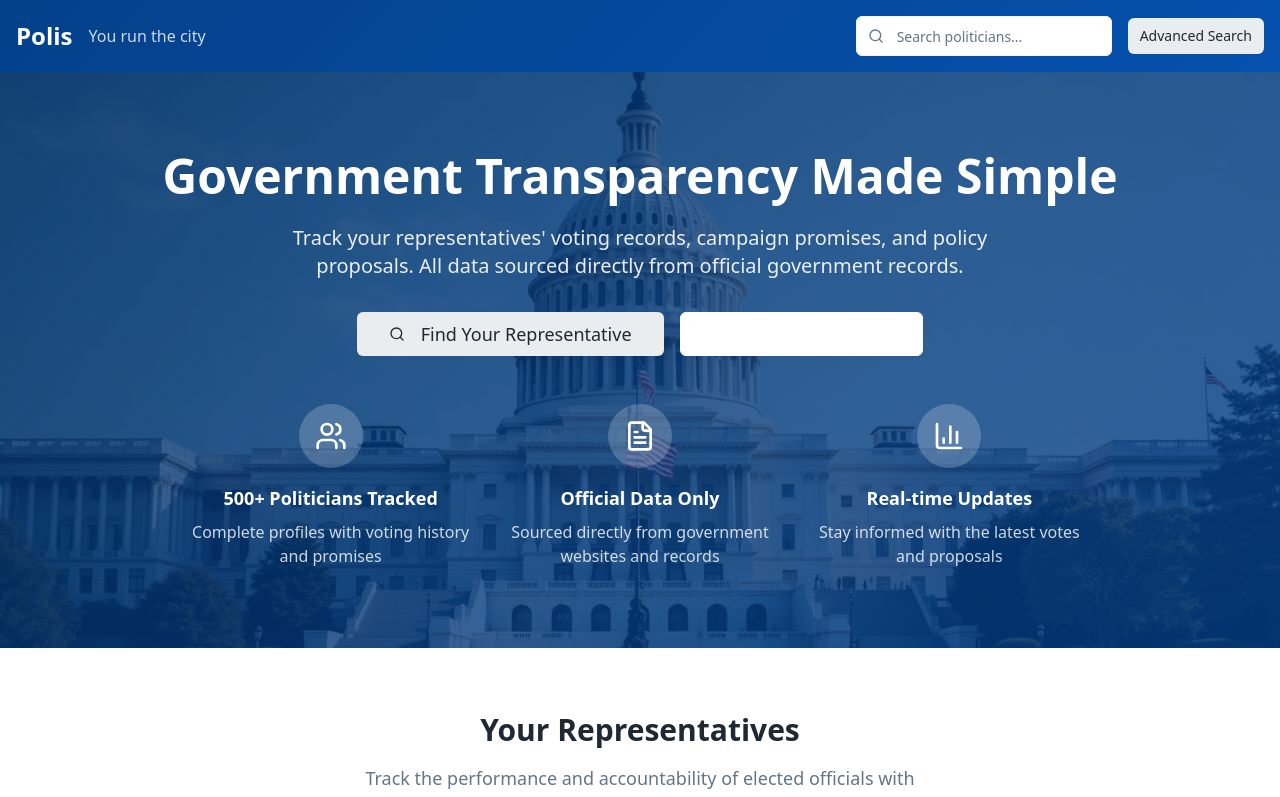
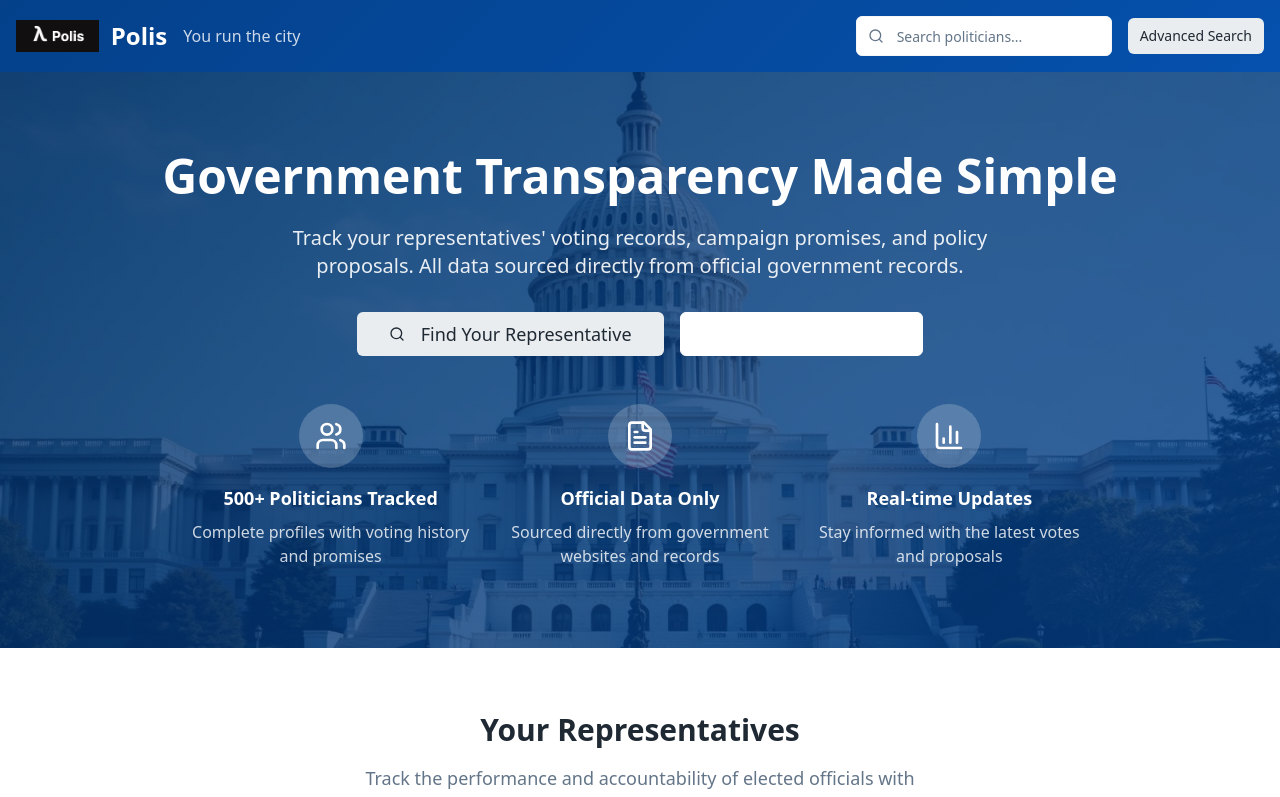
Before and after one commit to cervonizer/gov-track-report, a React (Vite) app: page / in a window 1280 px wide. Shown: the top 797 px of the page. Built offline with nearby package versions, Linux system fonts and the light colour scheme; the HTML template or start-up script is replaced by a standard one.

Commit message:
Update header logo and name

```diff
--- a/src/components/Header.tsx
+++ b/src/components/Header.tsx
@@ -1,6 +1,7 @@
 import { Search } from "lucide-react";
 import { Input } from "@/components/ui/input";
 import { Button } from "@/components/ui/button";
+import polisLogo from "@/assets/polis-logo.png";
 
 export const Header = () => {
   return (
@@ -8,7 +9,10 @@ export const Header = () => {
       <div className="container mx-auto px-4 py-4">
         <div className="flex items-center justify-between">
           <div className="flex items-center space-x-4">
-            <h1 className="text-2xl font-bold text-primary-foreground">Polis</h1>
+            <div className="flex items-center space-x-3">
+              <img src={polisLogo} alt="Polis Logo" className="h-8 w-auto" />
+              <h1 className="text-2xl font-bold text-primary-foreground">Polis</h1>
+            </div>
             <p className="text-primary-foreground/80 hidden md:block">You run the city</p>
           </div>
 
```
Also changed, not shown: src/assets/polis-logo.png (added).
